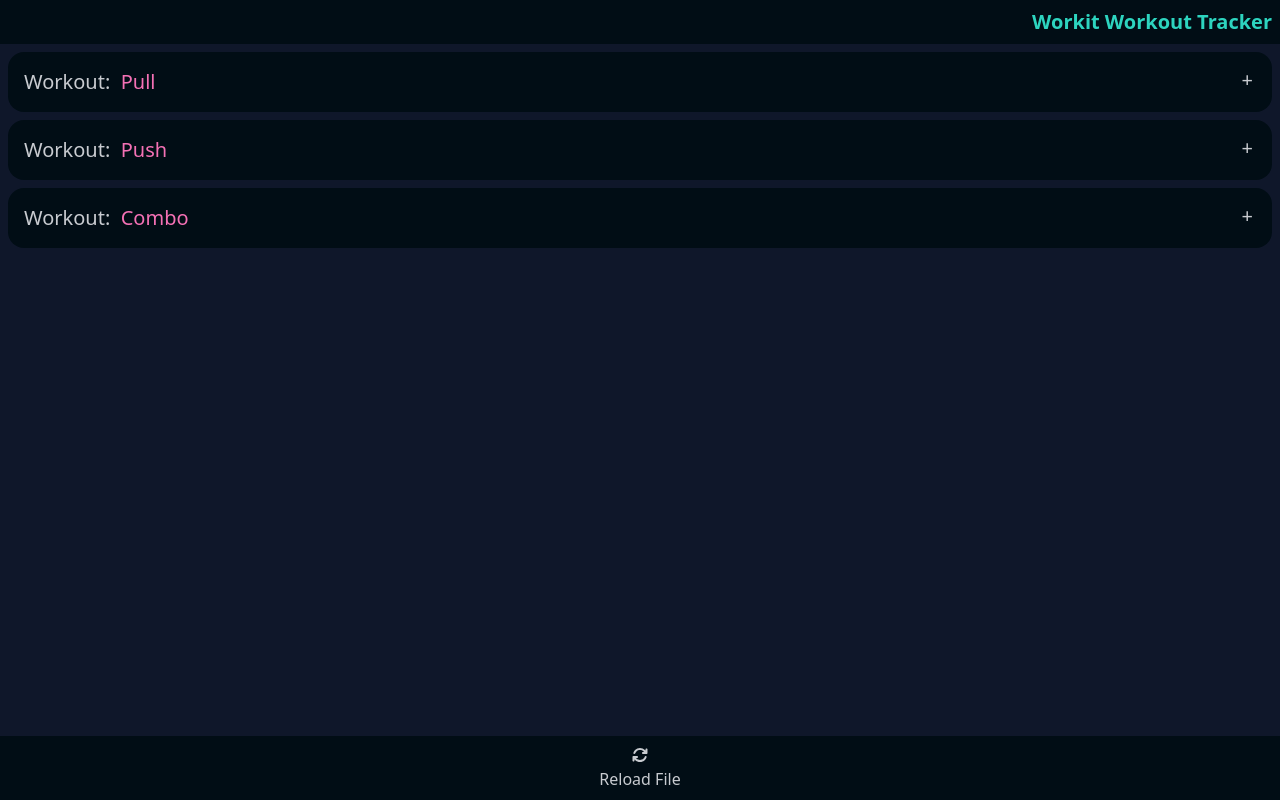
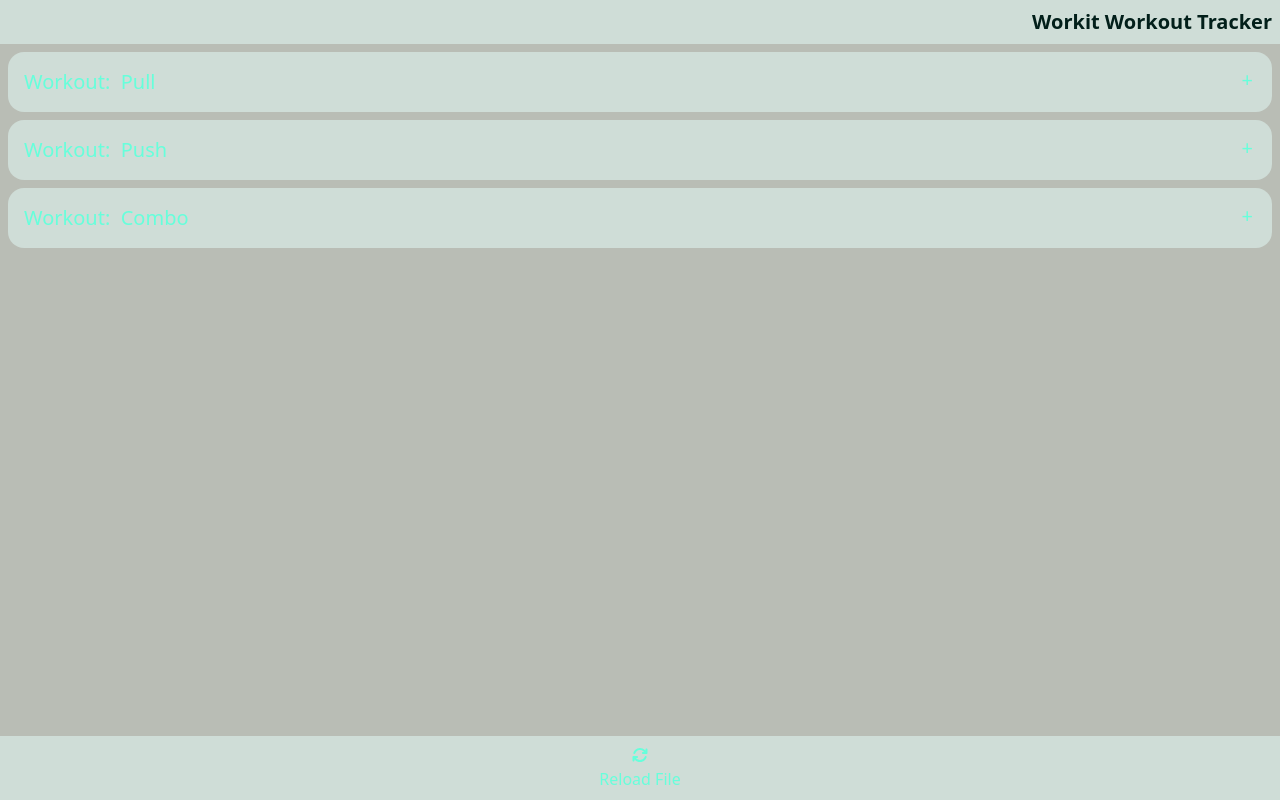
Before and after one commit to AMP3D/ximpleworkoutweb, a React (Vite) app: page / in a window 1280 px wide. Built offline with nearby package versions, Linux system fonts and the light colour scheme.

Commit message:
Update colors

```diff
--- a/tailwind.config.js
+++ b/tailwind.config.js
@@ -2,7 +2,24 @@
 module.exports = {
   content: ["./index.html", "./src/**/*.{js,ts,jsx,tsx}"],
   daisyui: {
-    themes: ["night"],
+    themes: [
+      {
+        mytheme: {
+          primary: "#065f46",
+          secondary: "#042f2e",
+          "secondary-content": "#047857",
+          accent: "#66ffdb",
+          neutral: "#0f766e",
+          "base-100": "#b9bdb5",
+          "base-content": "#66ffdb",
+          info: "#8c7501",
+          success: "#021f1a",
+          warning: "#c94902",
+          error: "#ba0000",
+          disabled: "#ba0000",
+        },
+      },
+    ],
   },
   theme: {
     extend: {},
```
